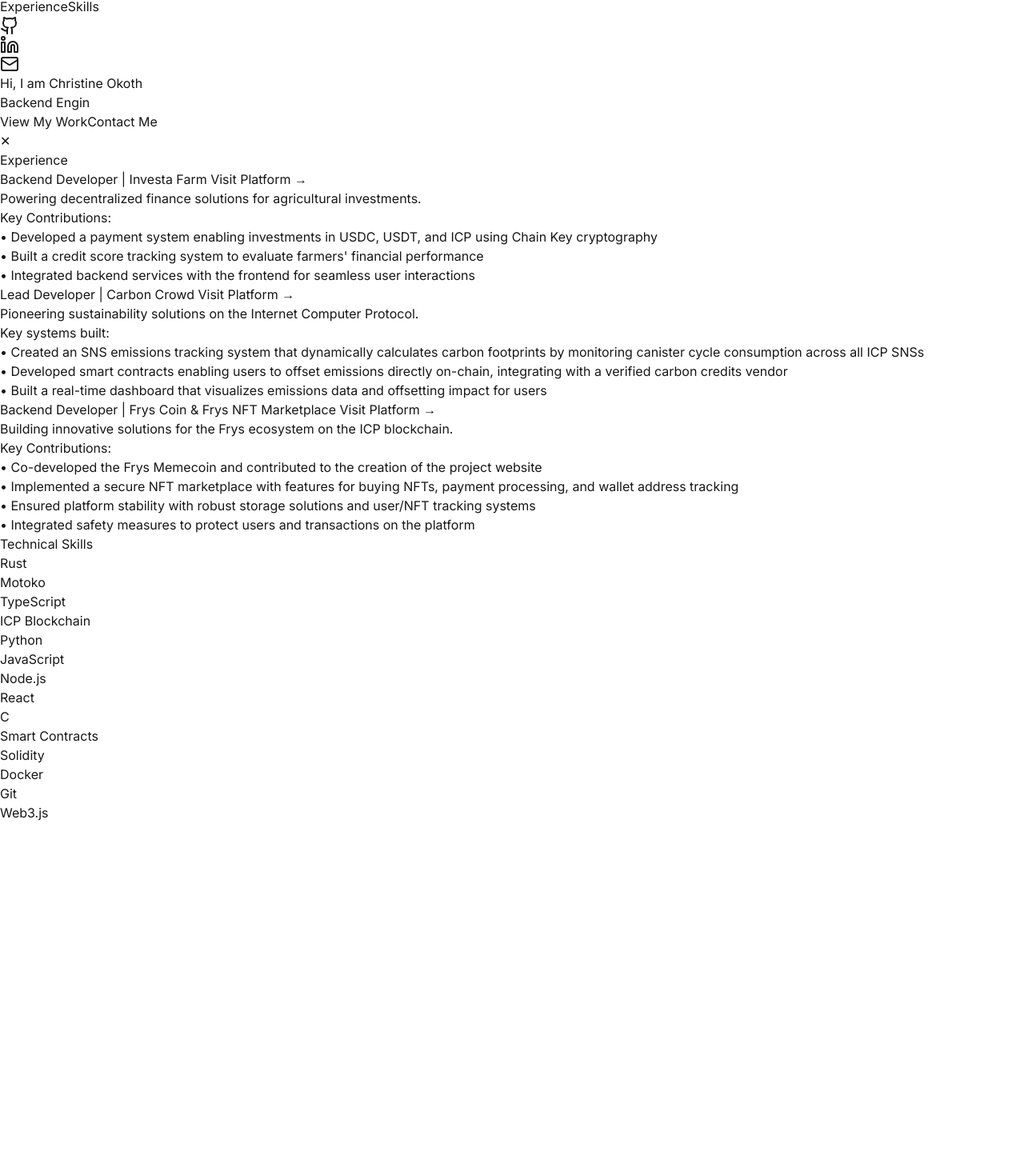
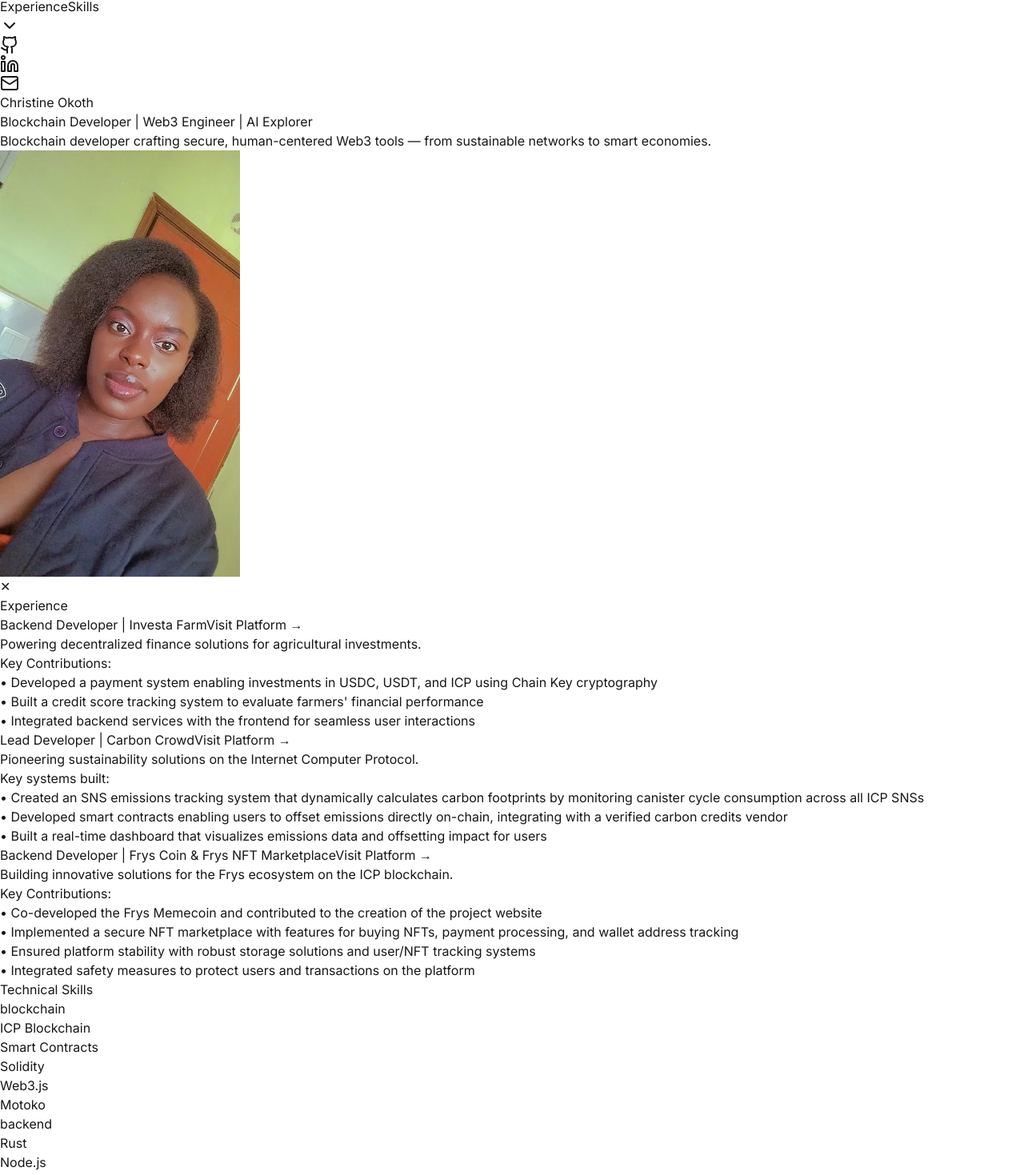
Before and after one commit to chriss1525/my-portfolio, a Next.js app: page / in a window 1280 px wide. Shown: the part 28-1497 px from the top of the page at 80% size. Before the commit the page ends 1056 px from the top, so only its background shows below. Built offline with nearby package versions, Linux system fonts and the light colour scheme.

Commit message:
Revamp portfolio page

```diff
--- a/src/app/page.tsx
+++ b/src/app/page.tsx
@@ -4,14 +4,15 @@ import Header from "../components/Header";
 import Hero from "@/components/Hero";
 import Skills from "@/components/Skills";
 import Timeline from "@/components/Timeline";
+// import Contact from "@/components/Contact";
 
 export default function Home() {
   const [showExperiences, setShowExperiences] = useState(false);
 
   return (
     <main className="relative min-h-screen">
-      <Header onOpenExperiences={() => setShowExperiences(!showExperiences)} />
-      <Hero onOpenExperiences={() => setShowExperiences(!showExperiences)} />
+ <Header onOpenExperiences={() => setShowExperiences(!showExperiences)} />
+      <Hero />
       <div
         className={`transition-all duration-500 ${
           showExperiences
@@ -22,6 +23,7 @@ export default function Home() {
         <Timeline onClose={() => setShowExperiences(false)} />
       </div>
       <Skills />
+      {/* <Contact /> */}
     </main>
   );
 }
--- a/src/components/Header.tsx
+++ b/src/components/Header.tsx
@@ -1,7 +1,7 @@
 "use client";
 
 import Link from "next/link";
-import { Github, Linkedin, Mail } from "lucide-react";
+import { Github, Linkedin, Mail, ChevronDown } from "lucide-react";
 
 interface HeaderProps {
   onOpenExperiences: () => void;
@@ -15,8 +15,12 @@ export default function Header({ onOpenExperiences }: HeaderProps) {
           Christine Okoth
         </Link>
         <div className="flex space-x-6">
-          <button onClick={onOpenExperiences} className="hover:text-blue-500">
+          <button
+            onClick={onOpenExperiences}
+            className="hover:text-blue-500 flex items-center gap-1"
+          >
             Experience
+            <ChevronDown className="w-4 h-4" />
           </button>
           <Link href="#skills" className="hover:text-blue-500">
             Skills
--- a/src/components/Hero.tsx
+++ b/src/components/Hero.tsx
@@ -1,49 +1,39 @@
 "use client";
+import Image from "next/image";
+import React from "react";
 
-import { TypeAnimation } from "react-type-animation";
+const Hero = () => {
+  return (
+    <section className="w-full px-6 md:px-16 py-16 bg-background">
+      <div className="max-w-4xl mx-auto">
+        <div className="flex flex-col-reverse md:flex-row items-center justify-center gap-10">
+          <div className="flex-1 text-center">
+            <h1 className="text-4xl md:text-5xl font-bold text-foreground mb-4">
+              Christine Okoth
+            </h1>
+            <p className="text-lg md:text-xl text-muted-foreground mb-6">
+              Blockchain Developer | Web3 Engineer | AI Explorer
+            </p>
 
-interface HeroProps {
-  onOpenExperiences: () => void;
-}
+            <p className="text-base md:text-lg text-muted-foreground leading-relaxed max-w-xl mx-auto">
+            Blockchain developer crafting secure, human-centered Web3 tools — from sustainable networks to smart economies.
+            </p>
+          </div>
 
-export default function Hero({ onOpenExperiences }: HeroProps) {
-  return (
-    <section className="min-h-[60vh] flex items-center justify-center text-center relative">
-      <div className="animate-fadeIn">
-        <h1 className="text-5xl font-bold mb-4 animate-slideDown">
-          Hi, I am <span className="text-blue-500">Christine Okoth</span>
-        </h1>
-        <TypeAnimation
-          sequence={[
-            "Blockchain Developer",
-            1000,
-            "ICP Expert",
-            1000,
-            "Backend Engineer",
-            1000,
-            "Rust Developer",
-            1000,
-          ]}
-          wrapper="span"
-          speed={50}
-          repeat={Infinity}
-          className="text-2xl text-gray-400"
-        />
-        <div className="mt-8 space-x-4 animate-slideUp">
-          <button
-            onClick={onOpenExperiences}
-            className="bg-blue-600 text-white px-6 py-3 rounded-lg hover:bg-blue-700 transition-all"
-          >
-            View My Work
-          </button>
-          <a
-            href="mailto:okothchris15@gmail.com"
-            className="border border-blue-600 text-blue-600 px-6 py-3 rounded-lg hover:bg-blue-600 hover:text-white transition-all"
-          >
-            Contact Me
-          </a>
+          <div className="w-48 h-48 md:w-64 md:h-64 rounded-full overflow-hidden shadow-xl border-4 border-primary">
+            <Image
+              src="/christine.jpg"
+              alt="Christine Okoth"
+              width={300}
+              height={300}
+              className="object-cover w-full h-full"
+              priority
+            />
+          </div>
         </div>
       </div>
     </section>
   );
-}
+};
+
+export default Hero;
--- a/src/components/Skills.tsx
+++ b/src/components/Skills.tsx
@@ -1,21 +1,31 @@
-import { skills } from "../data/skills";
+import { skillsByCategory } from "../data/skills";
+
 
 export default function Skills() {
   return (
-    <section id="skills" className="py-10">
-      <h2 className="text-2xl font-bold text-center mb-6">Technical Skills</h2>
-      <div className="max-w-4xl mx-auto px-4">
-        <div className="flex flex-wrap justify-center gap-4">
+    <section className="w-full px-6 md:px-16 py-16 bg-background">
+      <div className="max-w-3xl mx-auto">
+        <h2 className="text-4xl md:text-5xl font-bold text-foreground mb-12 text-center">
+          Technical Skills
+        </h2>
+        {Object.entries(skillsByCategory).map(([category, skills]) => (
+          <div key={category} className="mb-10">
+            <h3 className="text-2xl md:text-3xl font-semibold mb-6 text-foreground capitalize">
+              {category}
+            </h3>
+            <div className="flex flex-wrap gap-4">
               {skills.map((skill, index) => (
                 <div
                   key={index}
-              className="bg-gray-800 px-4 py-2 rounded-lg text-sm"
+                  className="bg-gray-800/50 px-4 py-2 rounded-lg text-base text-muted-foreground hover:bg-gray-800 transition-colors"
                 >
-              {skill.name}
+                  {skill}
                 </div>
               ))}
             </div>
           </div>
+        ))}
+      </div>
     </section>
   );
 }
--- a/src/components/Timeline.tsx
+++ b/src/components/Timeline.tsx
@@ -8,36 +8,39 @@ interface TimelineProps {
 
 export default function Timeline({ onClose }: TimelineProps) {
   return (
-    <section id="experience" className="py-20">
-      <div className="max-w-4xl mx-auto px-4 relative">
+    <section className="w-full px-6 md:px-16 py-16 bg-background">
+      <div className="max-w-4xl mx-auto">
+        <div className="relative">
           <button
             onClick={onClose}
-          className="absolute right-6 top-0 text-blue-500 hover:text-blue-400 transition-colors"
+            className="absolute right-6 top-0 text-muted-foreground hover:text-foreground transition-colors"
           >
             ✕
           </button>
-        <h2 className="text-3xl font-bold text-center mb-12">Experience</h2>
-        <div className="space-y-8">
+          <h2 className="text-4xl md:text-5xl font-bold text-foreground mb-12 text-center">
+            Experience
+          </h2>
+          <div className="space-y-12">
             {experience.map((item, index) => (
               <div
                 key={index}
-              className="relative pl-8 border-l-2 border-blue-600"
+                className="relative pl-8 border-l-2 border-gray-800/50"
               >
-              <div className="absolute -left-2.5 top-0 w-5 h-5 bg-blue-600 rounded-full"></div>
-              <h3 className="text-xl font-bold mb-2">
-                {item.title}{" "}
+                <div className="absolute -left-2.5 top-0 w-5 h-5 bg-gray-800/50 rounded-full" />
+                <h3 className="text-2xl md:text-3xl font-semibold text-foreground mb-4">
+                  {item.title}
                   <a
                     href={item.link}
                     target="_blank"
                     rel="noopener noreferrer"
-                  className="text-blue-500 hover:text-blue-400 text-sm ml-2"
+                    className="text-muted-foreground hover:bg-gray-800/50 text-lg ml-4 transition-colors"
                   >
                     Visit Platform →
                   </a>
                 </h3>
-              <div className="space-y-2">
+                <div className="space-y-4">
                   {item.description.split("\n").map((line, i) => (
-                  <p key={i} className="text-gray-300">
+                    <p key={i} className="text-muted-foreground text-lg">
                       {line}
                     </p>
                   ))}
@@ -46,6 +49,7 @@ export default function Timeline({ onClose }: TimelineProps) {
             ))}
           </div>
         </div>
+      </div>
     </section>
   );
 }
--- a/src/data/skills.ts
+++ b/src/data/skills.ts
@@ -1,16 +1,20 @@
-export const skills = [
-  { name: "Rust" },
-  { name: "Motoko" },
-  { name: "TypeScript" },
-  { name: "ICP Blockchain" },
-  { name: "Python" },
-  { name: "JavaScript" },
-  { name: "Node.js" },
-  { name: "React" },
-  { name: "C" },
-  { name: "Smart Contracts" },
-  { name: "Solidity" }, // Added for blockchain
-  { name: "Docker" }, // Added for DevOps
-  { name: "Git" }, // Added for version control
-  { name: "Web3.js" }, // Added for blockchain
-];
+export const skillsByCategory = {
+  blockchain: [
+    "ICP Blockchain",
+    "Smart Contracts",
+    "Solidity",
+    "Web3.js",
+    "Motoko",
+  ],
+  backend: [
+    "Rust",
+    "Node.js",
+    "Python",
+    "C",
+  ],
+  frontend: [
+    "TypeScript",
+    "JavaScript",
+    "React",
+  ],
+};
```
Also changed, not shown: public/christine.jpg (added). Lines whose indentation alone changed are shown as unchanged.
